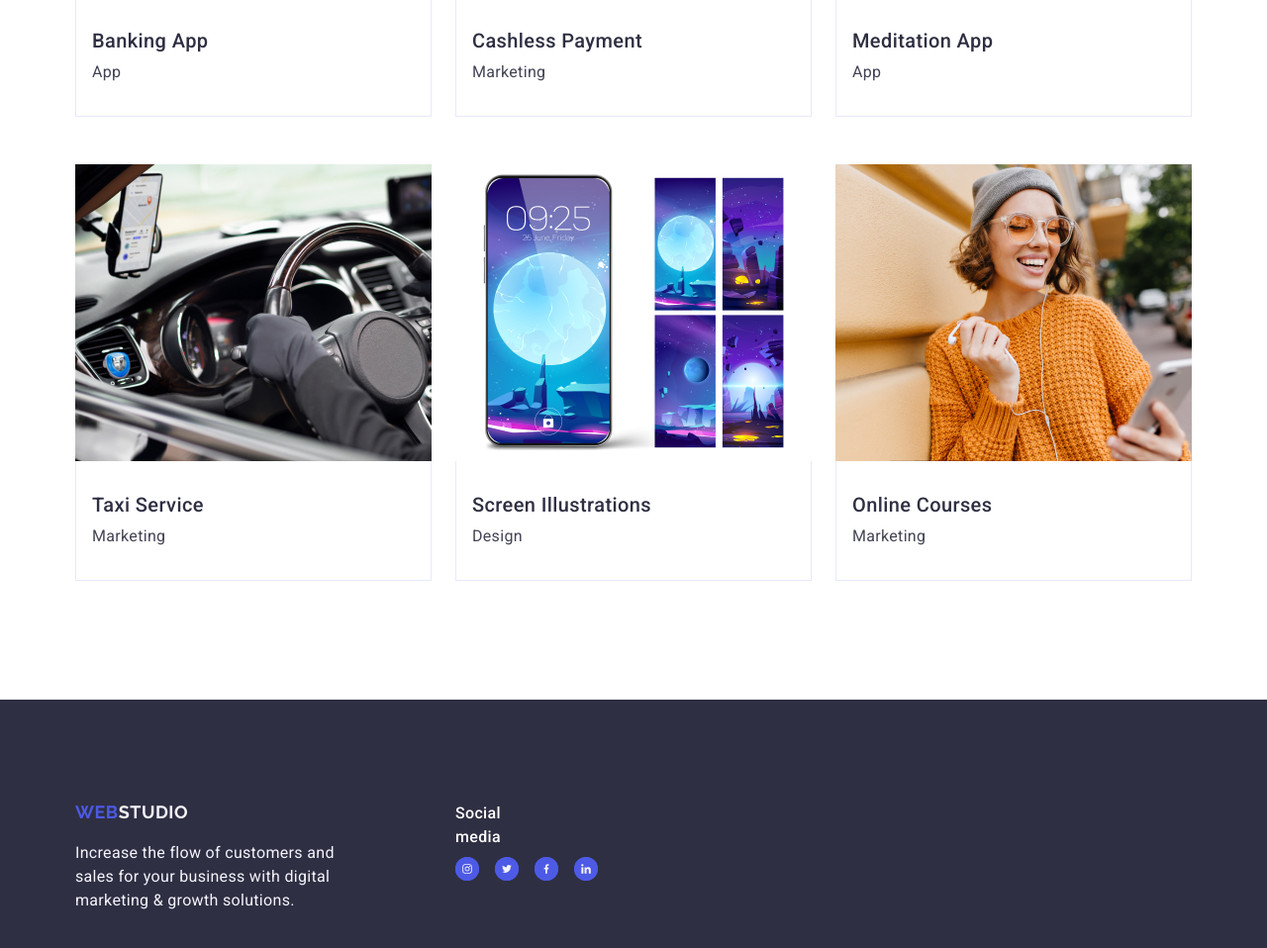
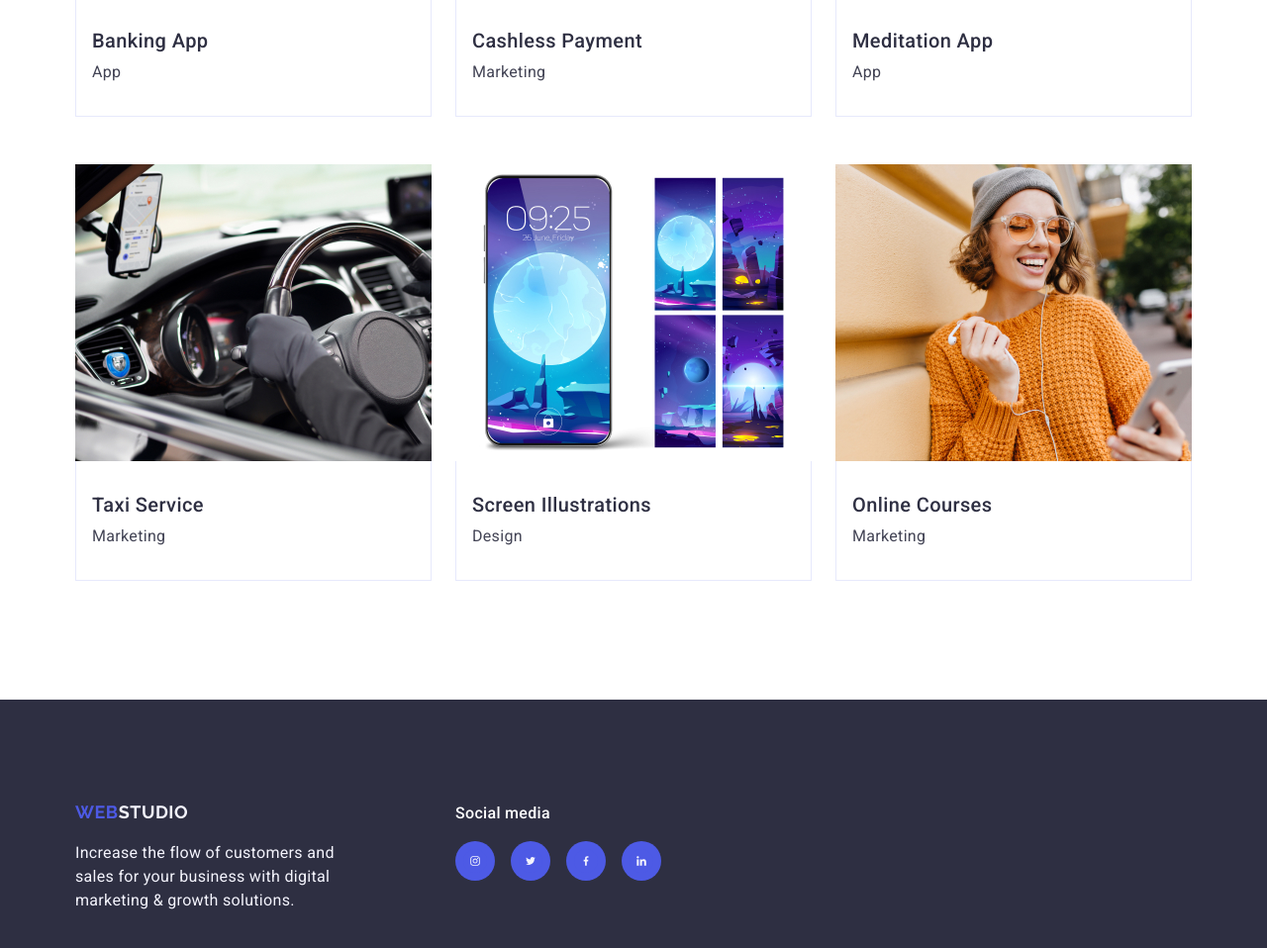
Before and after one commit to Aleksandra0001/goit-markup-hw-04, a plain HTML site: page index.html in a window 1280 px wide. Shown: the part 2476-3434 px from the top of the page at 99% size. Drawn offline with nearby package versions, Linux system fonts and the light colour scheme.

Commit message:
Update style.css

```diff
--- a/css/style.css
+++ b/css/style.css
@@ -501,6 +501,11 @@ footer .studio{
     gap:16px;
 }
 
+.footer-social-media{
+    width: 40px;
+    height: 40px;
+}
+
 .title-social-media{
     font-weight: 500;
     font-size: 16px;
@@ -509,9 +514,6 @@ footer .studio{
     margin-bottom: 16px;
     color:#FFFFFF;
     display: flex;
-    width: 40px;
-    height: 40px;
-    /* justify-content: center; */
 }
 
 .media-links{
```
